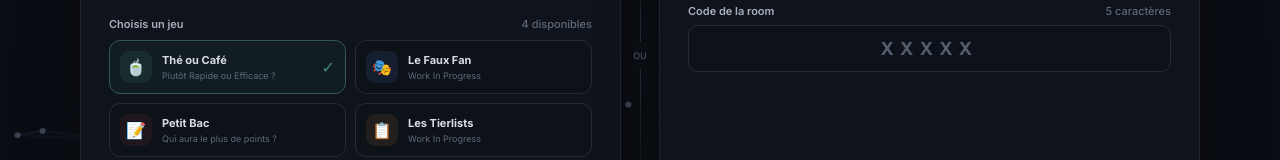
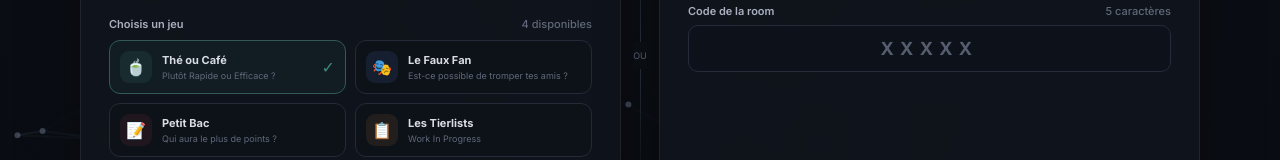
Before and after one commit to Draze999/LaSandBoxDeDraze, a React (Vite) app in the folder frontend/: page / in a window 1280 px wide. Shown: the part 485-645 px from the top of the page. Built offline with nearby package versions, Linux system fonts and the light colour scheme.

Commit message:
Changed description of "Le Faux Fan" game to French.

```diff
--- a/frontend/src/App.tsx
+++ b/frontend/src/App.tsx
@@ -31,7 +31,7 @@ const games: Game[] = [
   {
     id: "game-2",
     name: "Le Faux Fan",
-    description: "Work In Progress",
+    description: "Est-ce possible de tromper tes amis ?",
     color: "#4e78c8",
     icon: "🎭",
   },
```
